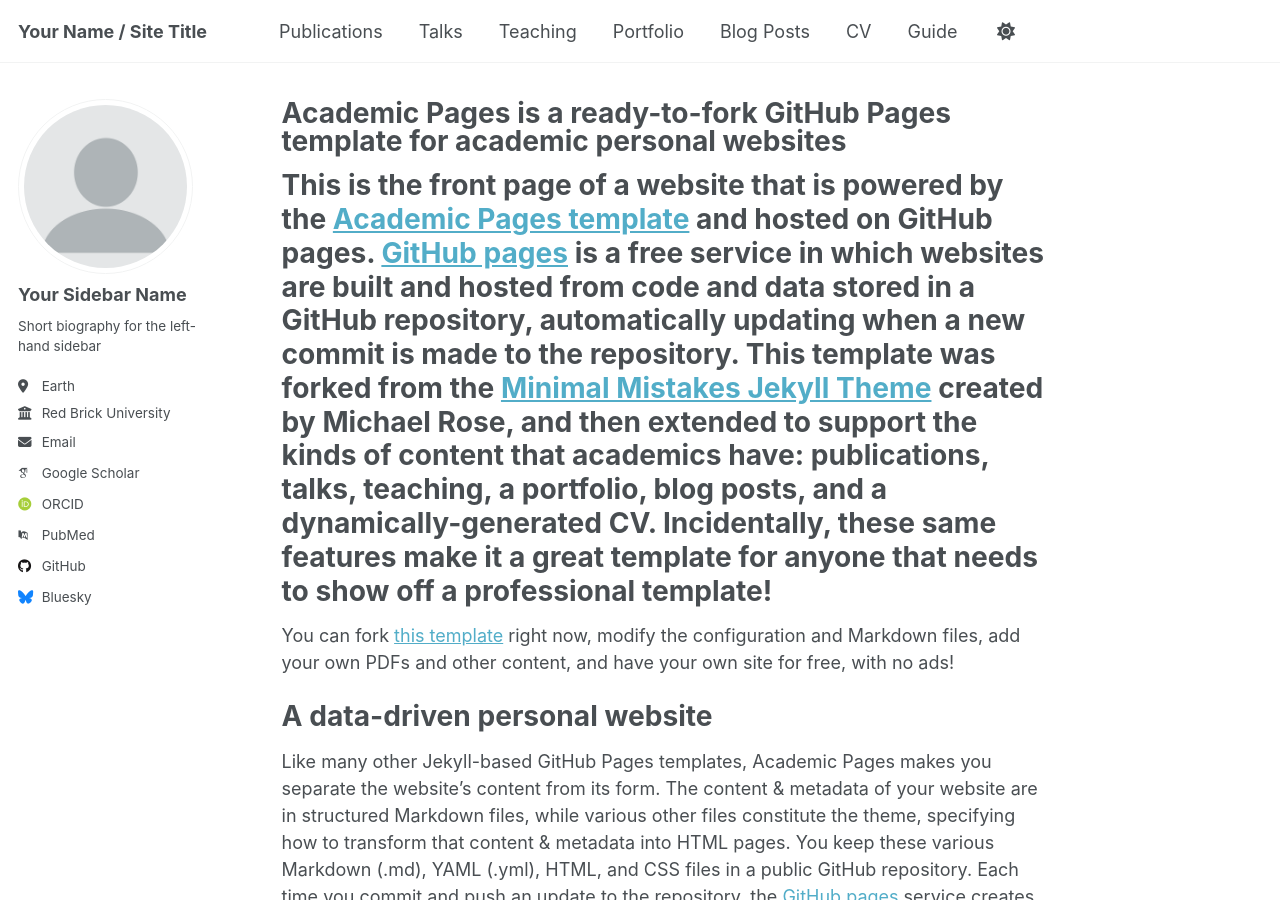
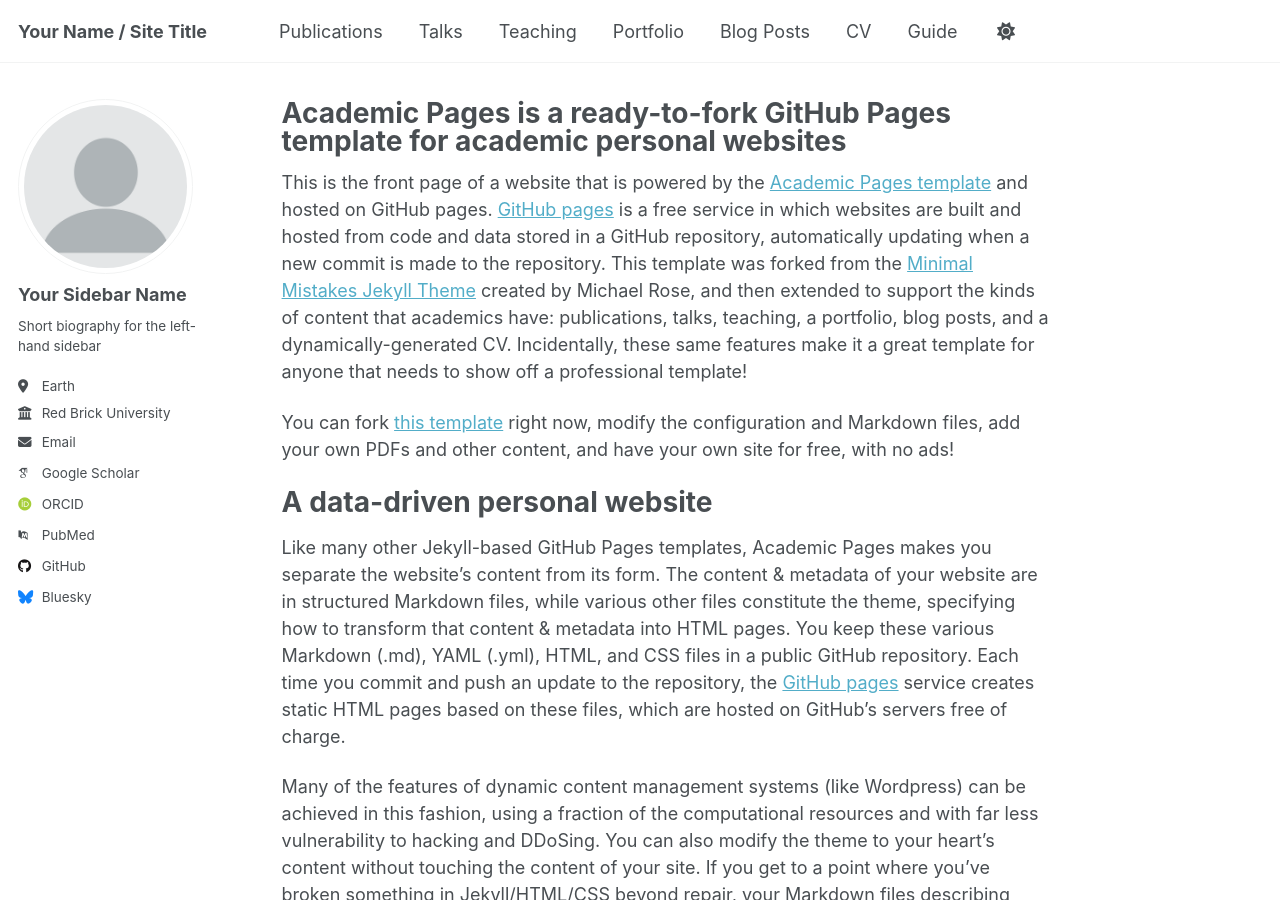
Before and after one commit to MountVeil/MountVeil.github.io, a Jekyll site: the page built from _pages/about.md, in a window 1280 px wide and 900 px high. Built offline with Jekyll 4.4.1, drawn with Linux system fonts in a browser that asks for light colours; some web fonts are replaced; a script that is not in the unit is left out.

Commit message:
Update about.md

```diff
--- a/_pages/about.md
+++ b/_pages/about.md
@@ -7,7 +7,7 @@ redirect_from:
   - /about.html
 ---
 
-# This is the front page of a website that is powered by the [Academic Pages template](https://github.com/academicpages/academicpages.github.io) and hosted on GitHub pages. [GitHub pages](https://pages.github.com) is a free service in which websites are built and hosted from code and data stored in a GitHub repository, automatically updating when a new commit is made to the repository. This template was forked from the [Minimal Mistakes Jekyll Theme](https://mmistakes.github.io/minimal-mistakes/) created by Michael Rose, and then extended to support the kinds of content that academics have: publications, talks, teaching, a portfolio, blog posts, and a dynamically-generated CV. Incidentally, these same features make it a great template for anyone that needs to show off a professional template!
+This is the front page of a website that is powered by the [Academic Pages template](https://github.com/academicpages/academicpages.github.io) and hosted on GitHub pages. [GitHub pages](https://pages.github.com) is a free service in which websites are built and hosted from code and data stored in a GitHub repository, automatically updating when a new commit is made to the repository. This template was forked from the [Minimal Mistakes Jekyll Theme](https://mmistakes.github.io/minimal-mistakes/) created by Michael Rose, and then extended to support the kinds of content that academics have: publications, talks, teaching, a portfolio, blog posts, and a dynamically-generated CV. Incidentally, these same features make it a great template for anyone that needs to show off a professional template!
 
  You can fork [this template](https://github.com/academicpages/academicpages.github.io) right now, modify the configuration and Markdown files, add your own PDFs and other content, and have your own site for free, with no ads!
 
```
